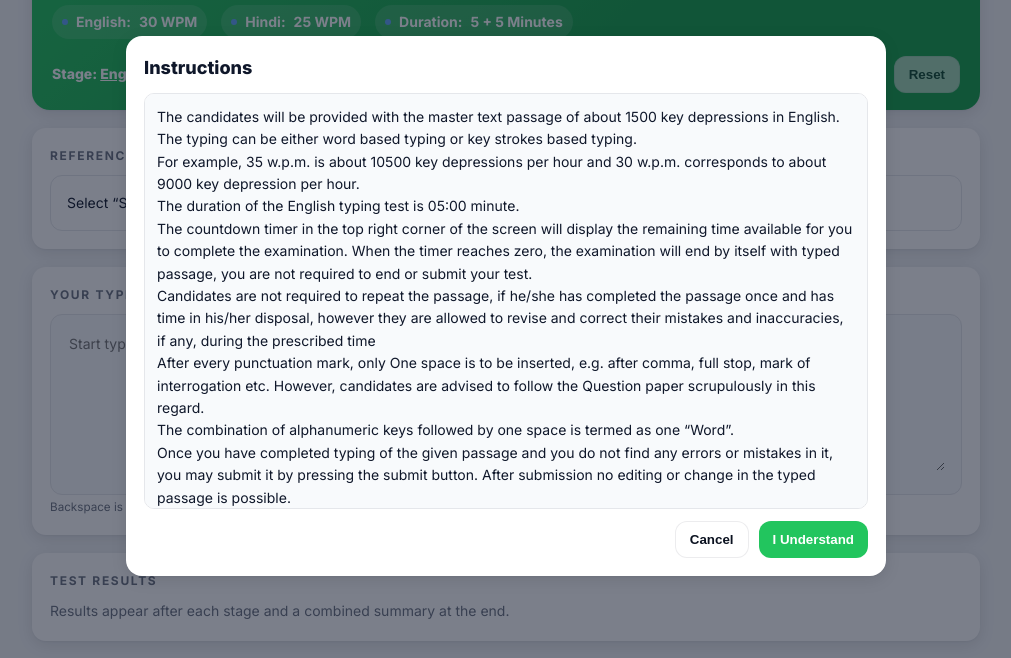
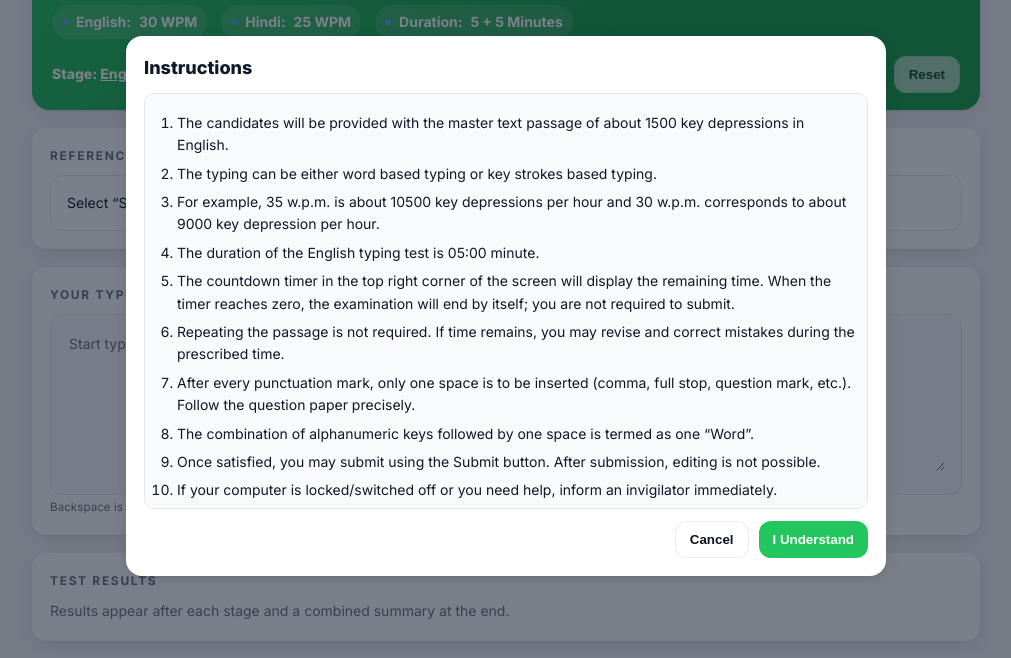
Before and after one commit to shardasingh-ai/upsssc-typing-test, a plain HTML site: page index.html in a window 1280 px wide. Both pictures are taken after a click on the button "Start English". Shown: the part 94-752 px from the top of the page, without its empty margins (134-1145 px from the left). Drawn offline with Linux system fonts and the light colour scheme.

Commit message:
Update index.html

```diff
--- a/index.html
+++ b/index.html
@@ -14,7 +14,7 @@
     --accent:#22c55e; --accent-700:#16a34a; --danger:#ef4444; --warning:#f59e0b;
     --ring:0 1px 2px rgba(0,0,0,.04), 0 4px 16px rgba(2,6,23,.10);
     --soft:0 1px 2px rgba(2,6,23,.05); --radius:14px;
-    --ok-grey:#e5e7eb; --cur-yellow:#fef08a; --err-red:#b91c1c;
+    --cur-yellow:#fef08a; --err-red:#b91c1c;
   }
   *{box-sizing:border-box}
   body{margin:0; font:14px/1.6 Inter,system-ui,-apple-system,Segoe UI,Roboto,Ubuntu,"Helvetica Neue",Arial; color:var(--text); background:var(--bg)}
@@ -40,8 +40,8 @@
   .inputbox{min-height:160px; overflow:auto; border:1px solid #e5e7eb; border-radius:12px; padding:16px; background:#f8fafc}
 
   /* Visuals during typing */
-  #textDisplay span.ok{background:var(--ok-grey); color:#111827; padding:2px 3px; border-radius:4px}
-  #textDisplay span.err{color:var(--err-red);}          /* red text only, no highlight/underline */
+  /* No "ok" style (we don't add the class anymore) */
+  #textDisplay span.err{color:var(--err-red);}      /* red text only */
   #textDisplay span.cur{background:var(--cur-yellow); color:#111827; padding:2px 3px; border-radius:4px}
 
   .grid{display:grid; grid-template-columns:repeat(2,minmax(0,1fr)); gap:14px}
@@ -73,7 +73,9 @@
   }
   .modal{background:#fff; width:min(760px,calc(100% - 24px)); border-radius:16px; box-shadow:var(--ring); padding:18px;}
   .modal h2{margin:0 0 10px; font-size:18px; font-weight:800}
-  .modal .body{max-height:52vh; overflow:auto; border:1px solid #e5e7eb; border-radius:10px; padding:12px; background:#f8fafc; white-space:pre-wrap}
+  .modal .body{max-height:52vh; overflow:auto; border:1px solid #e5e7eb; border-radius:10px; padding:12px; background:#f8fafc;}
+  .modal .body ol{margin:0; padding-left:20px;}
+  .modal .body li{margin:6px 0;}
   .modal .actions{display:flex; justify-content:flex-end; gap:10px; margin-top:12px}
   .modal .actions .btn-primary{background:var(--accent); color:#fff; border:none}
   .modal .actions .btn-primary:hover{background:var(--accent-700)}
@@ -209,20 +211,22 @@ document.addEventListener('DOMContentLoaded', function(){
     instrCancel: document.getElementById('instrCancel'),
   };
 
-  /* ===== Instruction Text ===== */
-  const INSTRUCTIONS_TEXT =
-`The candidates will be provided with the master text passage of about 1500 key depressions in English.
-The typing can be either word based typing or key strokes based typing.
-For example, 35 w.p.m. is about 10500 key depressions per hour and 30 w.p.m. corresponds to about 9000 key depression per hour.
-The duration of the English typing test is 05:00 minute.
-The countdown timer in the top right corner of the screen will display the remaining time available for you to complete the examination. When the timer reaches zero, the examination will end by itself with typed passage, you are not required to end or submit your test.
-Candidates are not required to repeat the passage, if he/she has completed the passage once and has time in his/her disposal, however they are allowed to revise and correct their mistakes and inaccuracies, if any, during the prescribed time
-After every punctuation mark, only One space is to be inserted, e.g. after comma, full stop, mark of interrogation etc. However, candidates are advised to follow the Question paper scrupulously in this regard.
-The combination of alphanumeric keys followed by one space is termed as one “Word”.
-Once you have completed typing of the given passage and you do not find any errors or mistakes in it, you may submit it by pressing the submit button. After submission no editing or change in the typed passage is possible.
-If your computer is locked/switched off or for any type of technical help, please inform a nearby invigilator immediately.
-In any case of auto restart of the computer, you will be again provided with the full time to type the given passage.
-After typing a given number of words in the master text passage the space bar will not allow further typing of additional words. For example, if there are 500 words in the master text passage, candidates can type only 500 words and after that space bar will not allow the candidates to type any additional word, however, the keyboard will allow the candidate to continue typing without using the space bar.`;
+  /* ===== Instruction HTML (numbered list) ===== */
+  const INSTRUCTIONS_HTML = `
+    <ol>
+      <li>The candidates will be provided with the master text passage of about 1500 key depressions in English.</li>
+      <li>The typing can be either word based typing or key strokes based typing.</li>
+      <li>For example, 35 w.p.m. is about 10500 key depressions per hour and 30 w.p.m. corresponds to about 9000 key depression per hour.</li>
+      <li>The duration of the English typing test is 05:00 minute.</li>
+      <li>The countdown timer in the top right corner of the screen will display the remaining time. When the timer reaches zero, the examination will end by itself; you are not required to submit.</li>
+      <li>Repeating the passage is not required. If time remains, you may revise and correct mistakes during the prescribed time.</li>
+      <li>After every punctuation mark, only one space is to be inserted (comma, full stop, question mark, etc.). Follow the question paper precisely.</li>
+      <li>The combination of alphanumeric keys followed by one space is termed as one “Word”.</li>
+      <li>Once satisfied, you may submit using the Submit button. After submission, editing is not possible.</li>
+      <li>If your computer is locked/switched off or you need help, inform an invigilator immediately.</li>
+      <li>In case of auto-restart, you will be provided the full time again to type the given passage.</li>
+      <li>After typing the given number of words in the master text, the space bar will not allow additional words. You can still type characters without using space.</li>
+    </ol>`;
 
   /* ===== State ===== */
   let intervalId = null;
@@ -233,9 +237,11 @@ After typing a given number of words in the master text passage the space bar wi
   let startedAt = null;
   let results = { EN:null, HI:null };
 
+  // Show instructions only once
+  let instructionsShownOnce = false;
+
   // Passages (loaded from passages.json)
   let passageSets = [];   // [{id,label,english,hindi}]
-  let selectedSetId = null;
   let englishPassage = "";
   let hindiPassage   = "";
 
@@ -267,7 +273,6 @@ After typing a given number of words in the master text passage the space bar wi
   function applySet(id){
     const set = (passageSets || []).find(s=>s.id===id) || passageSets[0];
     if (!set) return;
-    selectedSetId = set.id;
     englishPassage = (set.english||'').trim();
     hindiPassage   = (set.hindi||'').trim();
     els.textDisplay.textContent = 'Select “Start” to begin.';
@@ -306,7 +311,6 @@ After typing a given number of words in the master text passage the space bar wi
 
   /* ===== Flow ===== */
   function actuallyStartStage(){
-    // called after instructions accepted
     started = true; timeLeft=300; startedAt=Date.now(); els.timerEl.textContent='5:00';
     els.inputArea.value=''; els.inputArea.disabled=false; els.inputArea.focus();
     els.submitBtn.classList.remove('hidden'); els.preResultsNote.classList.remove('hidden');
@@ -338,10 +342,10 @@ After typing a given number of words in the master text passage the space bar wi
   }
 
   function openInstructionsAndStart(){
-    els.instrBody.textContent = INSTRUCTIONS_TEXT;
+    els.instrBody.innerHTML = INSTRUCTIONS_HTML;
     els.instrBackdrop.classList.add('show');
 
-    const ok = ()=>{ els.instrBackdrop.classList.remove('show'); actuallyStartStage(); };
+    const ok = ()=>{ els.instrBackdrop.classList.remove('show'); instructionsShownOnce = true; actuallyStartStage(); };
     const cancel = ()=>{ els.instrBackdrop.classList.remove('show'); setButtonsRunning(false); };
 
     const onKey = (e)=>{ if (e.key==='Escape'){ cancel(); } };
@@ -354,7 +358,9 @@ After typing a given number of words in the master text passage the space bar wi
   function startStage(){
     if (started) return;
     setButtonsRunning(true);
-    openInstructionsAndStart();
+    // Show popup only once (English stage). For Hindi, start directly.
+    if (!instructionsShownOnce && stage === 'EN'){ openInstructionsAndStart(); }
+    else { actuallyStartStage(); }
   }
 
   function finishStage(){
@@ -374,7 +380,7 @@ After typing a given number of words in the master text passage the space bar wi
     started=false;
   }
 
-  /* ===== Scoring & Highlights ===== */
+  /* ===== Scoring & Highlights (no "ok" class now) ===== */
   function computeResults(){
     const elapsedSec = Math.max(1, Math.round((Date.now()-startedAt)/1000));
     const minutes = elapsedSec/60;
@@ -384,14 +390,13 @@ After typing a given number of words in the master text passage the space bar wi
     const spans = els.textDisplay.querySelectorAll('span');
 
     let full=0, partial=0;
-    for (let n=0;n<spans.length;n++){ spans[n].classList.remove('ok','err','cur'); }
+    for (let n=0;n<spans.length;n++){ spans[n].classList.remove('err','cur'); }
 
     for (let i=0;i<refWords.length;i++){
       const span = spans[i];
       const tw = typedWords[i];
       if (tw==null){ continue; }
-      if (tw === refWords[i]) span.classList.add('ok');
-      else { span.classList.add('err'); partial++; }
+      if (tw !== refWords[i]) { span.classList.add('err'); partial++; }
     }
     if (typedWords.length < refWords.length){ full = refWords.length - typedWords.length; }
     if (typedWords.length > refWords.length){ partial += (typedWords.length - refWords.length); }
@@ -400,7 +405,7 @@ After typing a given number of words in the master text passage the space bar wi
     const curSpan = spans[curIndex]; if (curSpan){ curSpan.classList.add('cur'); curSpan.scrollIntoView({block:'nearest', inline:'nearest'}); }
 
     const keystrokes = typedRaw.length;
-    const grossWords = keystrokes / 5;        // calc only
+    const grossWords = keystrokes / 5;
     const grossWPM = grossWords / minutes;
 
     const totalErrors = full + partial;
@@ -447,9 +452,9 @@ After typing a given number of words in the master text passage the space bar wi
     const typedWords = wordsOf(els.inputArea.value);
     const spans = els.textDisplay.querySelectorAll('span');
     for (let i=0;i<spans.length;i++){
-      const span = spans[i]; span.classList.remove('ok','err','cur');
+      const span = spans[i]; span.classList.remove('err','cur');
       const tw = typedWords[i]; if (tw==null) continue;
-      if (tw === refWords[i]) span.classList.add('ok'); else span.classList.add('err');
+      if (tw !== refWords[i]) span.classList.add('err');
     }
     const curIndex = Math.max(0, typedWords.length - 1);
     const curSpan = spans[curIndex]; if (curSpan){ curSpan.classList.add('cur'); curSpan.scrollIntoView({block:'nearest', inline:'nearest'}); }
@@ -464,18 +469,15 @@ After typing a given number of words in the master text passage the space bar wi
     }
   });
 
-  // beforeinput guard — now handles all delete types
+  // beforeinput guard — handles all delete types
   els.inputArea.addEventListener('beforeinput', function(e){
     if (!started) return;
     const type = e.inputType;
 
-    // Block paste/drop
     if (type === 'insertFromPaste' || type === 'insertFromDrop'){
       showToast('⚠️ CTRL/CMD or Paste not allowed');
       e.preventDefault(); return;
     }
-
-    // Block ANY deletion beyond boundary (covers deleteWordBackward/Forward, etc.)
     if (type.startsWith('delete')){
       const text = e.target.value;
       const selStart = e.target.selectionStart;
@@ -538,10 +540,9 @@ After typing a given number of words in the master text passage the space bar wi
   els.hindiFont.addEventListener('change', setFonts);
   els.passageSet.addEventListener('change', function(){ if (started) return; applySet(els.passageSet.value); });
 
-  /* ===== Load passages.json (robust) ===== */
+  /* ===== Load passages.json ===== */
   async function loadPassages(){
     try{
-      // Cache-buster avoids stale JSON on GitHub Pages
       const res = await fetch('./passages.json?ts=' + Date.now(), { cache: 'no-store' });
       if(!res.ok) throw new Error('Failed to load passages.json: HTTP ' + res.status);
       const data = await res.json();
```
